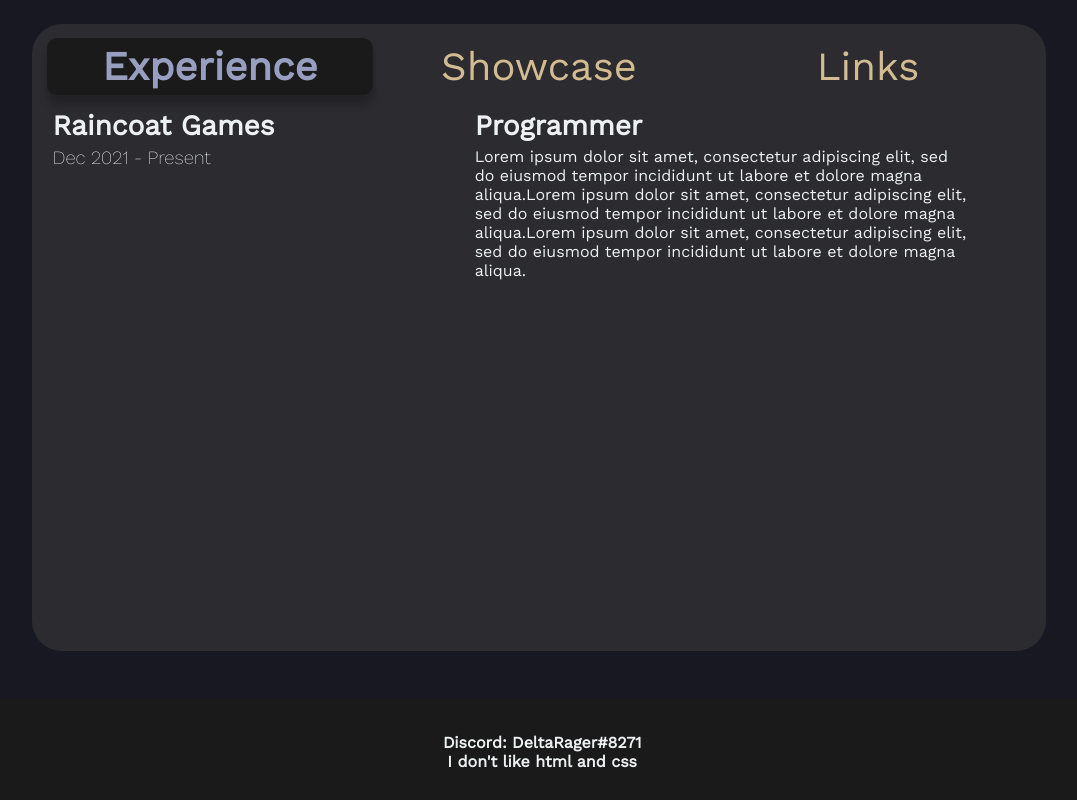
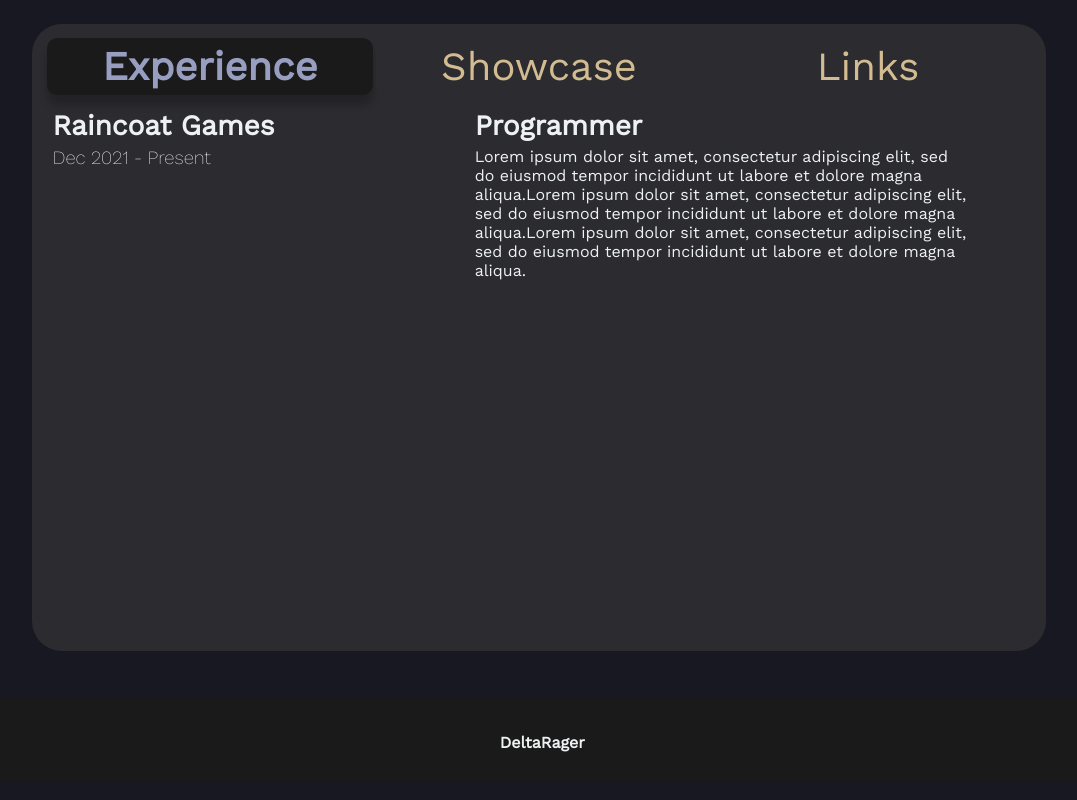
Before and after one commit to DeltaRager/DeltaPortfolio, a Next.js app: page / in a window 1280 px wide. Shown: the part 584-1384 px from the top of the page, without its empty margins (101-1178 px from the left). Built offline with nearby package versions, Linux system fonts and the light colour scheme.

Commit message:
Error fix

```diff
--- a/components/footer.js
+++ b/components/footer.js
@@ -1,7 +1,7 @@
 const Footer = () => {
     return (
         <div className="footer">
-            <p className="footer_element">Discord: DeltaRager#8271<br></br>I don't like html and css</p>
+            <p className="footer_element">DeltaRager</p>
         </div>
      );
 }
--- a/pages/index.js
+++ b/pages/index.js
@@ -34,7 +34,7 @@ export default function Home() {
 
           <div className="ShowcaseContent">
             <div className="ShowcaseVid">
-              <img src='https://cdn.discordapp.com/attachments/524862684928409629/902807728290955315/Status_system_script.gif' width='400' height='225'></img>
+              <img src='https://cdn.discordapp.com/attachments/524862684928409629/902807728290955315/Status_system_script.gif' alt='something' width='400' height='225'></img>
             </div>
             <div className="ShowcaseText">
               <h1 className="ShowcaseTitle">Item Placement System</h1>
```
